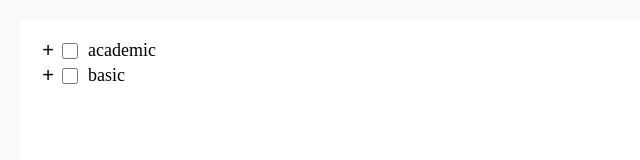
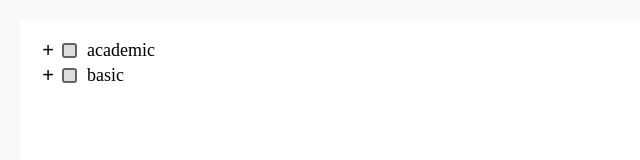
Before and after one commit to Moamal-2000/multi-selection-dropdown, a React (Vite) app: page / in a window 1280 px wide. Shown: the top 160 px of the page, without its empty margins (0-640 px from the left). Built offline with nearby package versions, Linux system fonts and the light colour scheme.

Commit message:
feat: build CustomCheckbox #1

```diff
--- /dev/null
+++ b/src/Components/MultiSelectDropdown/CustomCheckbox/CustomCheckbox.jsx
@@ -0,0 +1,23 @@
+import s from "./CustomCheckbox.module.css";
+
+const CustomCheckbox = ({ selectedItems, node, parentId, handleSelect }) => {
+  const checkedClass = selectedItems.includes(node.id) ? s.checked : "";
+  const halfTickClass = selectedItems.includes(node.id) ? s.halfTick : "";
+  const innerMenusIds = node.Nodes?.map((node) => node.id)
+
+  // console.log(node);
+  console.log(innerMenusIds);
+
+  return (
+    <div className={`${s.wrapper} ${checkedClass} ${halfTickClass}`}>
+      <input
+        className={s.checkbox}
+        type="checkbox"
+        checked={selectedItems.includes(node.id)}
+        onChange={() => handleSelect(node.id, parentId)}
+        id={node.Parentnodeid + "-" + node.id}
+      />
+    </div>
+  );
+};
+export default CustomCheckbox;
--- /dev/null
+++ b/src/Components/MultiSelectDropdown/CustomCheckbox/CustomCheckbox.module.css
@@ -0,0 +1,38 @@
+.wrapper {
+  width: 15px;
+  height: 15px;
+  display: flex;
+  border: solid 2px #626262;
+  border-radius: 3px;
+  background-color: #dedede;
+  position: relative;
+}
+
+.wrapper::before {
+  content: "";
+  position: absolute;
+  left: 50%;
+  top: calc(50% - 2px);
+  translate: -50% -50%;
+}
+
+.wrapper.haltTick::before {
+  content: "-";
+}
+
+.wrapper.checked::before {
+  content: "✓";
+  top: 50%;
+  font-size: .6rem;
+  font-weight: bold;
+}
+
+.checkbox {
+  width: 15px;
+  height: 15px;
+  width: calc(100% + 1px);
+  height: calc(100% + 1px);
+  cursor: pointer;
+  border: none;
+  opacity: 0;
+}
--- a/src/Components/MultiSelectDropdown/DropDownMenu/DropDownMenu.jsx
+++ b/src/Components/MultiSelectDropdown/DropDownMenu/DropDownMenu.jsx
@@ -1,3 +1,4 @@
+import CustomCheckbox from "../CustomCheckbox/CustomCheckbox";
 import s from "./DropDownMenu.module.css";
 
 const DropDownMenu = ({
@@ -29,12 +30,11 @@ const DropDownMenu = ({
             </button>
           )}
 
-          <input
-            className={s.checkbox}
-            type="checkbox"
-            checked={selectedItems.includes(node.id)}
-            onChange={() => handleSelect(node.id, parentId)}
-            id={node.Parentnodeid + "-" + node.id}
+          <CustomCheckbox
+            selectedItems={selectedItems}
+            node={node}
+            parentId={parentId}
+            handleSelect={handleSelect}
           />
 
           <label
--- a/src/Components/MultiSelectDropdown/DropDownMenu/DropDownMenu.module.css
+++ b/src/Components/MultiSelectDropdown/DropDownMenu/DropDownMenu.module.css
@@ -33,12 +33,6 @@
   cursor: pointer;
 }
 
-.checkbox {
-  width: 16px;
-  height: 16px;
-  cursor: pointer;
-}
-
 .label {
   cursor: pointer;
   user-select: none;
```
